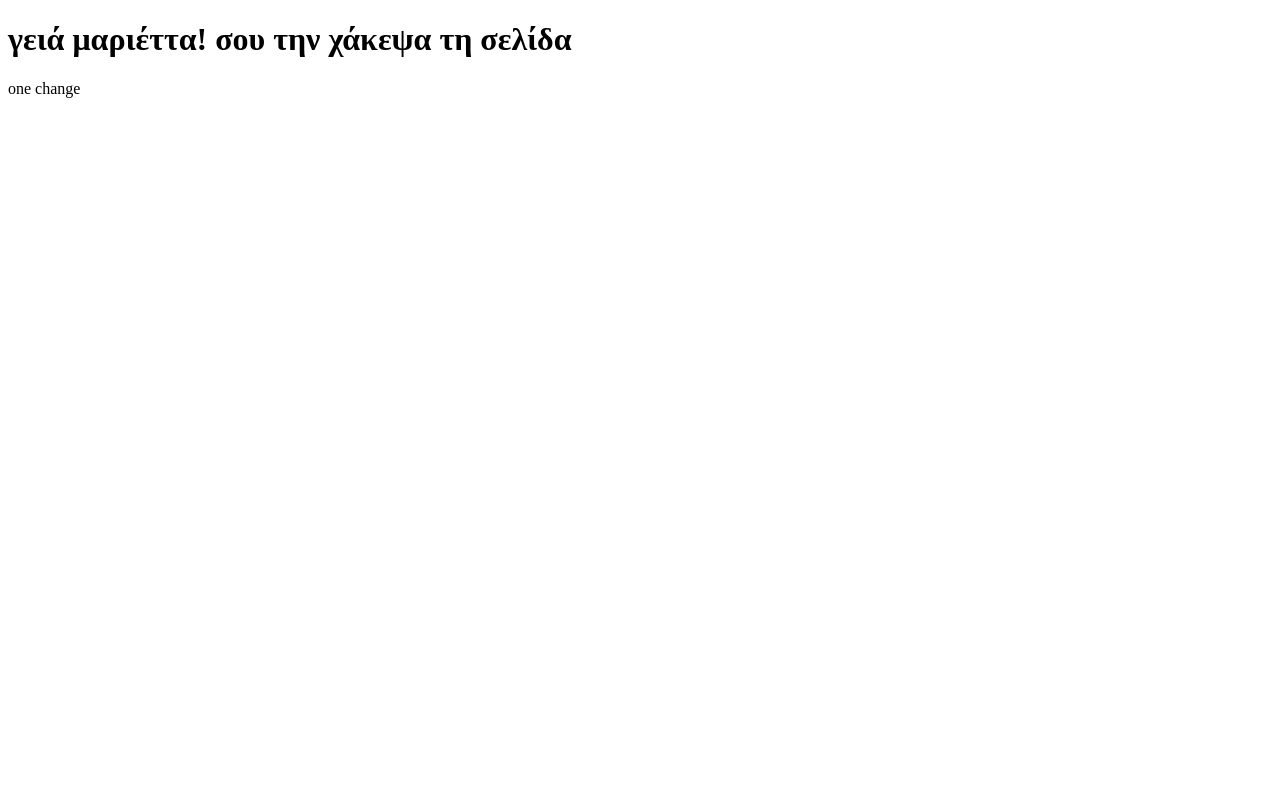
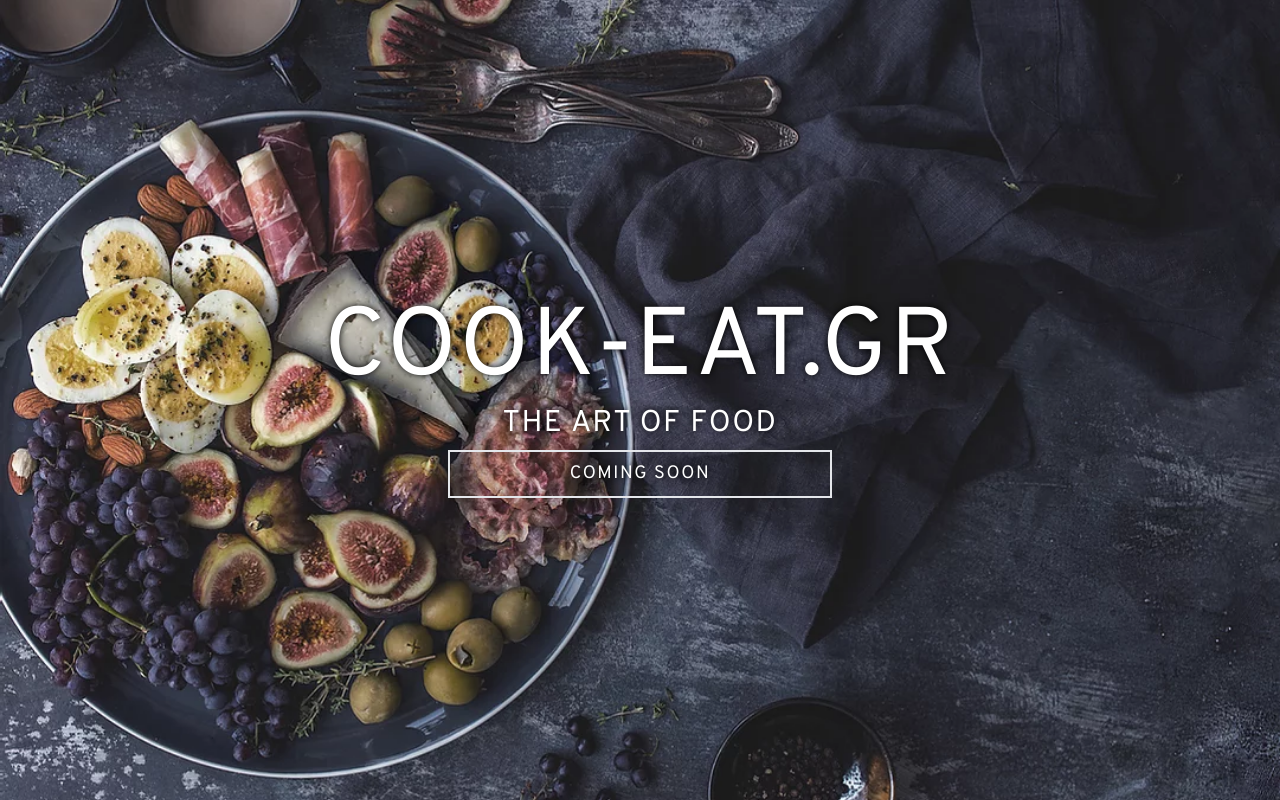
Before and after one commit to mar1etta123/mar1etta123.github.io, a website: page index.html in a window 1280 px wide. Drawn offline with Linux system fonts and the light colour scheme; a web font is replaced by a local one.

Commit message:
some stupid things

```diff
--- a/index.html
+++ b/index.html
@@ -1,13 +1,61 @@
 <!DOCTYPE html>
 <html lang="en">
+
 <head>
   <meta charset="UTF-8">
   <meta http-equiv="X-UA-Compatible" content="IE=edge">
   <meta name="viewport" content="width=device-width, initial-scale=1.0">
   <title>Hello world :D</title>
+
+  <link rel="stylesheet" href="assets/style.css">
+
+  <style>
+    @import url('https://fonts.googleapis.com/css2?family=Mate SC&display=swap');
+    @import url('https://fonts.googleapis.com/css2?family=Dancing Script&display=swap');
+    @import url('https://fonts.googleapis.com/css2?family=Overpass&display=swap');
+
+    html {
+      font-family: 'Mate SC', sans-serif;
+      font-family: 'Dancing Script', sans-serif;
+      font-family: 'Overpass', sans-serif;
+    }
+
+
+    .text-shadow {
+      text-shadow: 0px 0px 7px black;
+    }
+
+    main {
+      background-image: url('/assets/img/bg.webp');
+      background-repeat: no-repeat;
+      background-position: center;
+      background-size: cover;
+    }
+  </style>
 </head>
-<body>
-  <h1>γειά μαριέττα! σου την χάκεψα τη σελίδα</h1>
-  <p>one change</p>
+
+<body class="flex flex-col h-screen">
+  <!-- <header class="text-lg p-4 bg-white text-center">
+    <div class="max-w-md">
+      <a href="https://cook-eat.gr">
+        <i>cook-eat.gr</i>
+      </a>
+    </div>
+  </header> -->
+
+  <main class="flex-1 flex items-center justify-center">
+    <div class="text-white text-center tracking-widest text-shadow">
+      <div class="mb-2">
+        <div class="text-8xl tracking-wide text-shadow mb-2">COOK-EAT.GR</div>
+        <div class="text-3xl"> THE ART OF FOOD</div>
+      </div>
+
+      <div class="border-2 mx-auto whitespace-nowrap text-lg py-2 text-shadow max-w-sm">
+        COMING SOON</div>
+    </div>
+
+  </main>
+
 </body>
+
 </html>
--- /dev/null
+++ b/postcss.config.js
@@ -0,0 +1,6 @@
+module.exports = {
+    plugins: {
+        tailwindcss: {},
+        autoprefixer: {},
+    }
+}
--- /dev/null
+++ b/style.css
@@ -0,0 +1,3 @@
+@import "tailwindcss/base";
+@import "tailwindcss/components";
+@import "tailwindcss/utilities";
--- /dev/null
+++ b/tailwind.config.js
@@ -0,0 +1,11 @@
+module.exports = {
+  purge: ['./index.html'],
+  darkMode: false, // or 'media' or 'class'
+  theme: {
+    extend: {},
+  },
+  variants: {
+    extend: {},
+  },
+  plugins: [],
+}
```
Also changed, not shown: package.json (added, +28 -0 lines), assets/img/bg.webp (added), assets/style.css (added), 2 other files.
